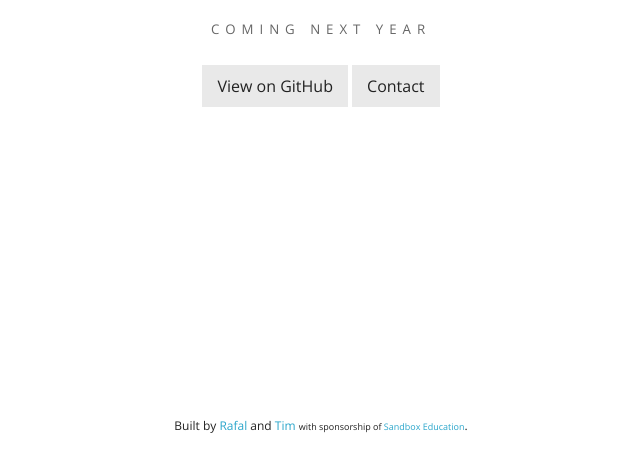
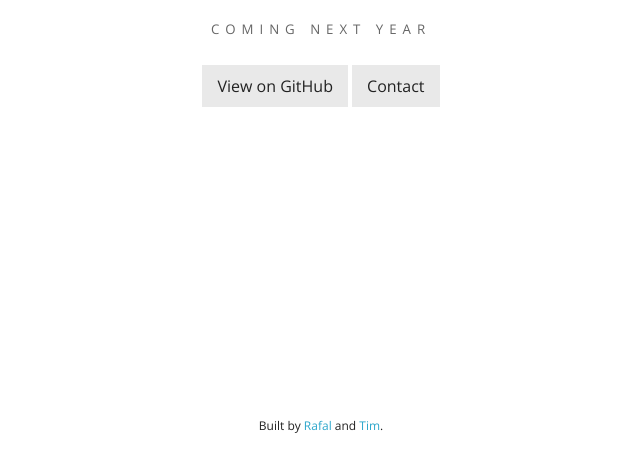
Before and after one commit to SiobhanRamsey/codets.github.io, a plain HTML site: page index.html in a window 1280 px wide. Shown: the part 325-796 px from the top of the page, without its empty margins (319-959 px from the left). Drawn offline with nearby package versions, Linux system fonts and the light colour scheme.

Commit message:
Update footer

```diff
--- a/index.html
+++ b/index.html
@@ -25,7 +25,7 @@ A self-hosted code learning platform, by Rafal and Tim.
     <a href="https://github.com/codets" class="button-link">View on GitHub</a>
     <a href="mailto:hi@rafalchmiel.com" class="button-link">Contact</a>
 
-    <footer>Built by <a href="https://github.com/rafalchmiel">Rafal</a> and <a href="https://github.com/tiimgreen">Tim</a> <span>with sponsorship of <a href="http://sandboxeducation.co.uk/">Sandbox Education</a></span>.</footer>
+    <footer>Built by <a href="https://github.com/rafalchmiel">Rafal</a> and <a href="https://github.com/tiimgreen">Tim</a>.</footer>
 
     <script src="js/scripts.min.js"></script>
     <script>
```
